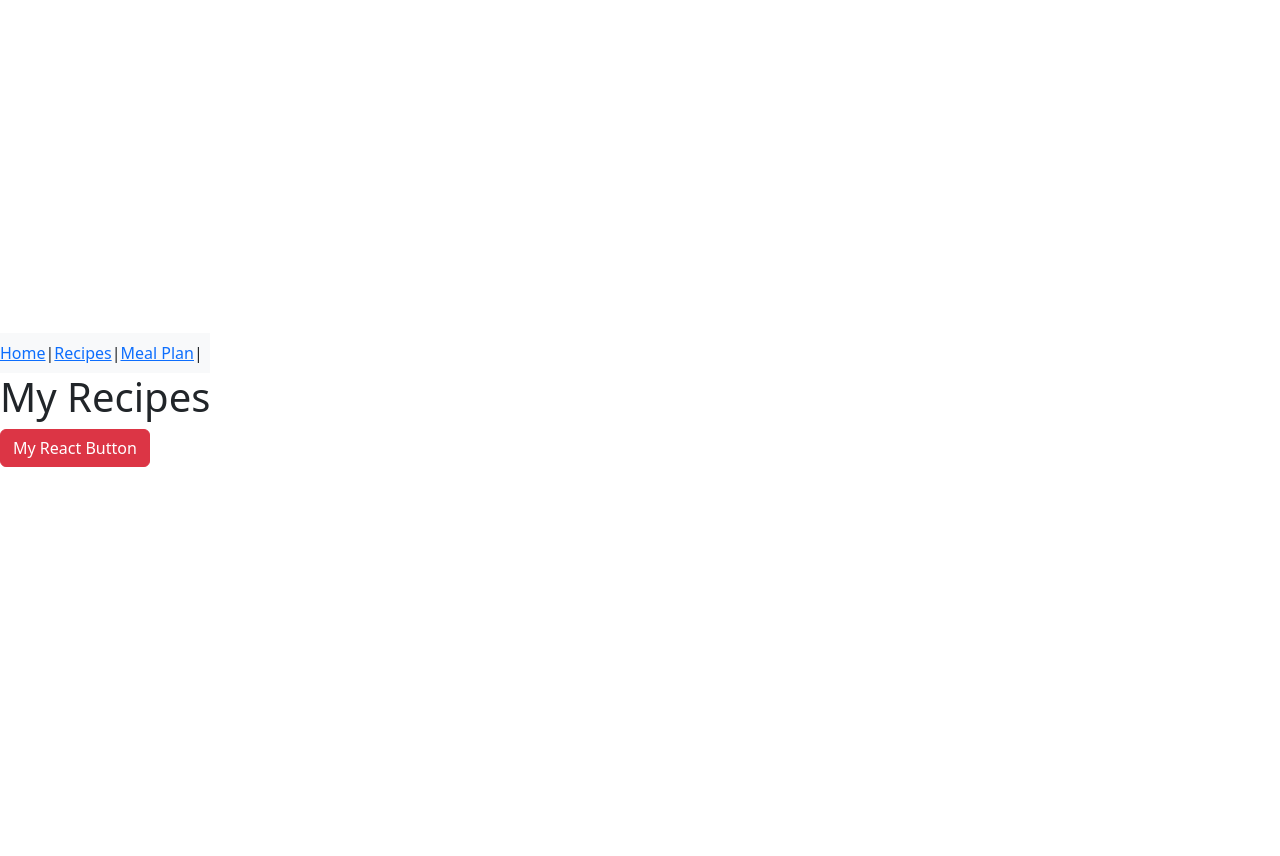
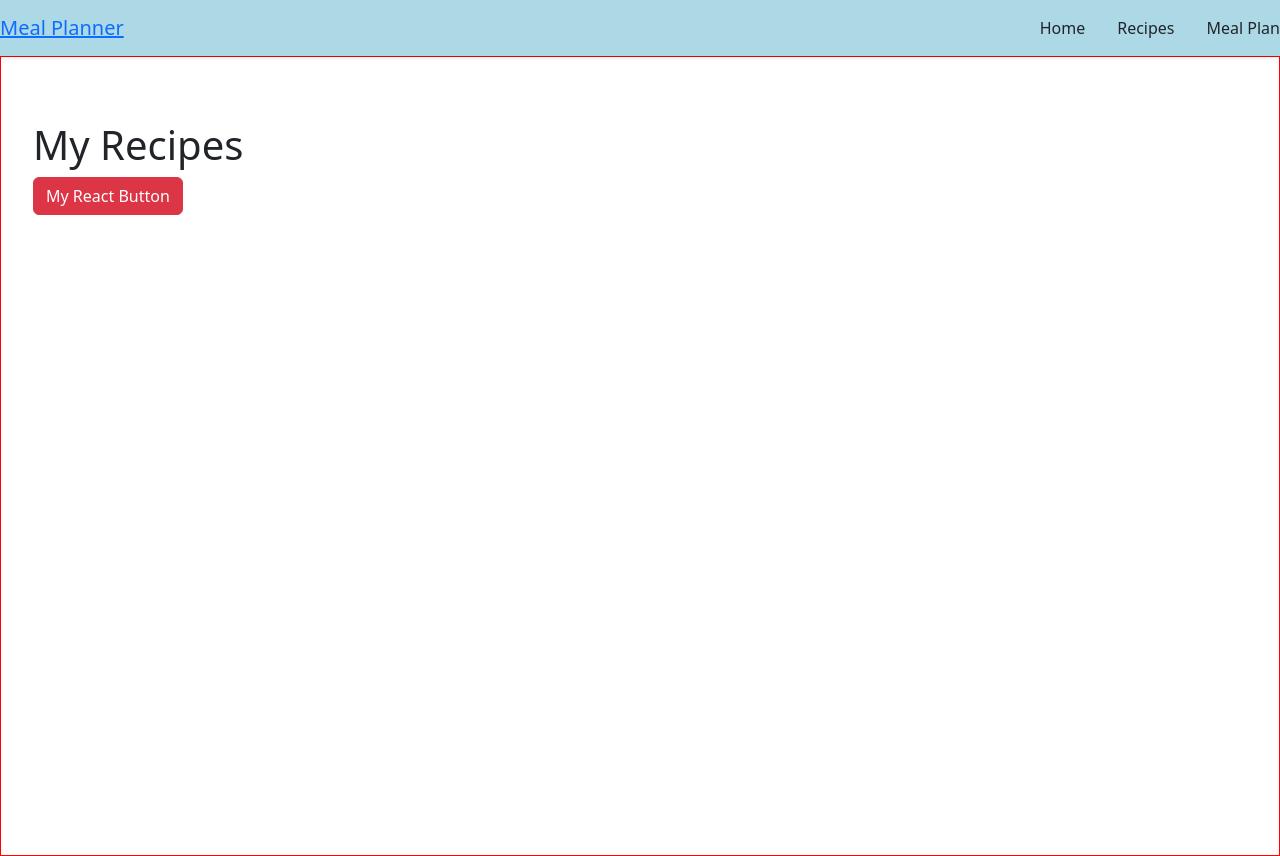
Before and after one commit to daniafernandez/meal-planner, a React (Vite) app in the folder client/: page / in a window 1280 px wide. Before the commit the page ends 800 px from the top, so only its background shows below. Built offline with nearby package versions, Linux system fonts and the light colour scheme.

Commit message:
fixed page content alignment

```diff
--- a/client/package.json
+++ b/client/package.json
@@ -13,6 +13,7 @@
     "axios": "^1.7.9",
     "bootstrap": "^5.3.3",
     "react": "^18.3.1",
+    "react-bootstrap": "^2.10.9",
     "react-dom": "^18.3.1",
     "react-router-dom": "^7.1.5"
   },
--- a/client/src/App.tsx
+++ b/client/src/App.tsx
@@ -2,13 +2,17 @@ import { BrowserRouter as Router } from "react-router-dom";
 import AppRoutes from "./routes/AppRoutes.tsx";
 import SiteHeader from "./components/SiteHeader.tsx"
 
+
 function App() {
   return (
     <>
-    <Router>
-      <SiteHeader />
-      <AppRoutes />
-    </Router>
+
+      <Router>
+          <SiteHeader />
+          <main className="main-content">
+            <AppRoutes />
+          </main>
+      </Router>
 
     </>
 
--- a/client/src/components/SiteHeader.tsx
+++ b/client/src/components/SiteHeader.tsx
@@ -1,12 +1,18 @@
 import { Link } from "react-router-dom";
+import "../styles/Navbar.css"
 
 function SiteHeader() {
     return (
         <>
-          <nav className="navbar navbar-expand-lg navbar-light bg-light">
-          <Link to="/">Home</Link> |
-          <Link to="/recipes">Recipes</Link> |
-          <Link to="/mealplan">Meal Plan</Link> |
+          <nav className="navbar">
+            <div className="navbar-brand">
+                <Link to="/">Meal Planner</Link>
+            </div>
+            <div className="navbar-links">
+                <Link to="/" className="nav-link">Home </Link>
+                <Link to="/recipes" className="nav-link">Recipes</Link>
+                <Link to="/mealplan" className="nav-link">Meal Plan</Link>
+            </div>
           </nav>
         </>
       )
--- a/client/src/pages/Home.tsx
+++ b/client/src/pages/Home.tsx
@@ -31,7 +31,10 @@ function Home() {
 
       return (
         <>
-          <h1>My Recipes</h1>
+          <div className="home">
+          <div>
+            <h1>My Recipes</h1>
+          </div>
           <div>
             <Button buttonLabel='My React Button' onClick={fetchRecipes} color="danger"/>
           </div>
@@ -51,6 +54,7 @@ function Home() {
               </div>
             ))}
           </div>
+          </div>
         </>
       )
   }
--- a/client/src/styles/App.css
+++ b/client/src/styles/App.css
@@ -26,3 +26,18 @@ th {
   border-right: 2px solid black !important;
   border-bottom: 2px solid black !important;
 }
+
+.main-content {
+  width: 100vw; /* Ensure full viewport width */
+  height: 100vh; /* Ensure full viewport height */
+  padding: 2rem;
+  box-sizing: border-box;
+  display: block; /* Use block layout for full width */
+  border: 1px solid red;
+}
+
+.home {
+  padding: 2rem 0;
+  width: 100%;
+  box-sizing: border-box;
+}
--- /dev/null
+++ b/client/src/styles/Navbar.css
@@ -0,0 +1,48 @@
+.navbar {
+  width: 100%;
+  background-color: lightblue;
+  padding: 1rem 2rem;
+  display: flex;
+  justify-content: space-between;
+  align-items: center;
+  box-shadow: 0 2px 4px rgba(0, 0, 0, 0.1);
+}
+
+.navbar-brand {
+  font-size: 1.5rem;
+  font-weight: bold;
+}
+
+.navbar-links {
+  display: flex;
+  gap: 2rem;
+}
+
+.nav-link {
+  font-size: 1rem;
+  padding: 0.5rem 1rem;
+  border-radius: 4px;
+  transition: background-color 0.2s;
+}
+
+.nav-link:hover {
+  background-color: rgba(255, 255, 255, 0.1);
+}
+
+@media (max-width: 768px) {
+  .navbar {
+    padding: 1rem;
+  }
+
+  .navbar-brand {
+    font-size: 1.2rem;
+  }
+
+  .navbar-links {
+    gap: 1rem;
+  }
+
+  .nav-link {
+    padding: 0.5rem;
+  }
+}
```
Also changed, not shown: 1 other file (tests, documents, lock files or other folders).
